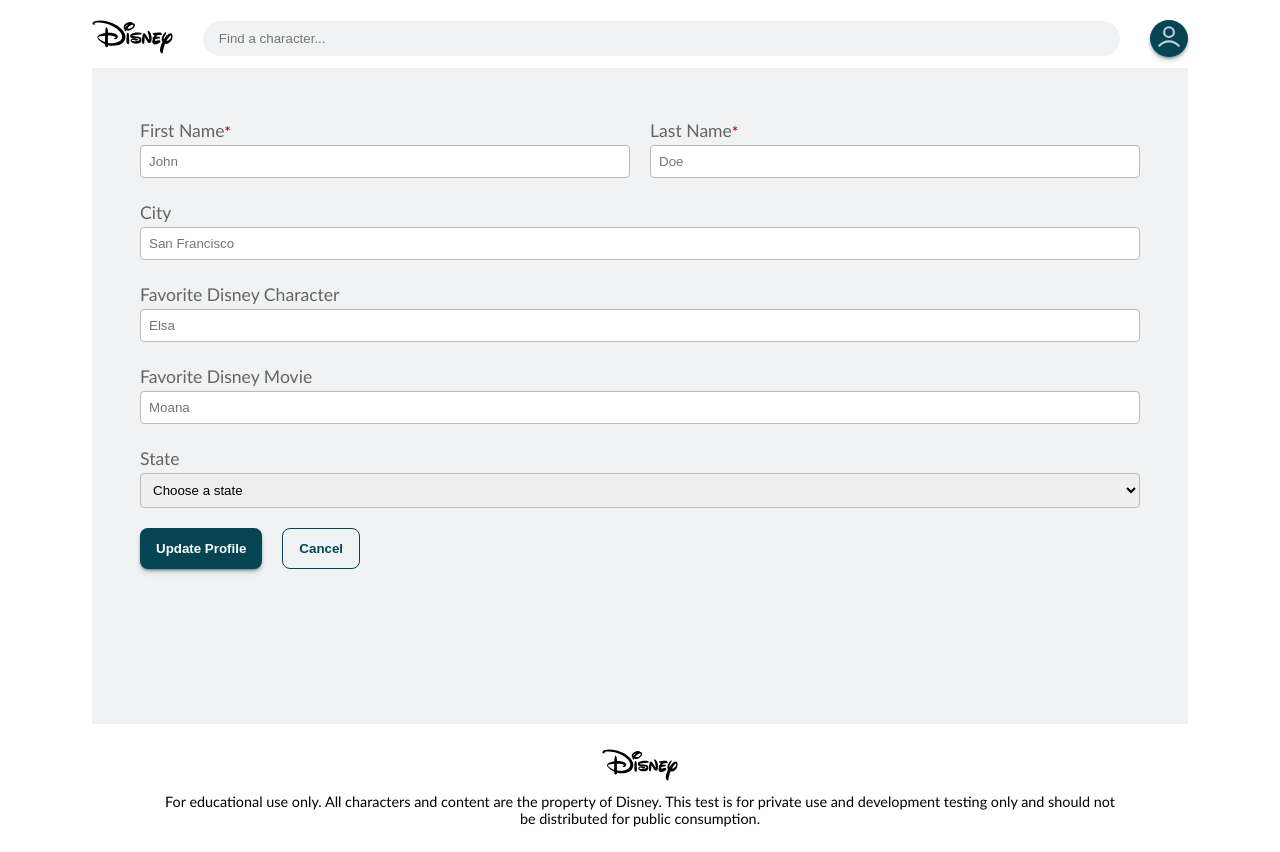
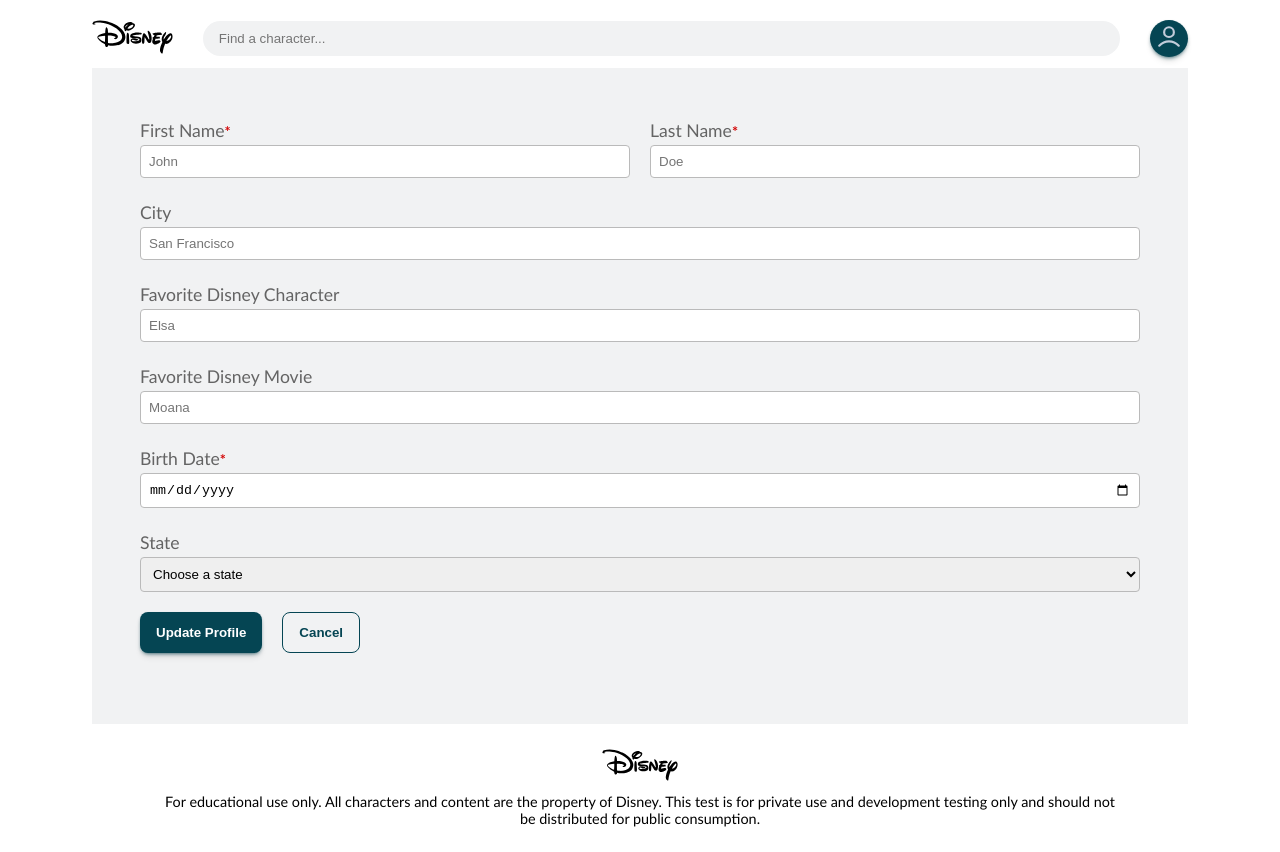
Before and after one commit to GersonEC/disney-characters, a React (Vite) app: page /edit-profile in a window 1280 px wide. Built offline with nearby package versions, Linux system fonts and the light colour scheme.

Commit message:
implement date picker component

```diff
--- /dev/null
+++ b/src/components/DatePicker/DatePicker.css
@@ -0,0 +1,24 @@
+.date {
+  display: flex;
+  flex-direction: column;
+  width: 100%;
+}
+
+.date-label {
+  color: var(--gray);
+  font-weight: 500;
+  font-size: 1.1rem;
+  padding: 4px 0;
+}
+
+.date-field {
+  padding: 8px;
+  border: 1px solid var(--gray-light);
+  border-radius: 4px;
+}
+
+.date-required {
+  color: var(--red);
+  font-weight: 600;
+  font-size: 0.9rem;
+}
--- /dev/null
+++ b/src/components/DatePicker/DatePicker.tsx
@@ -0,0 +1,18 @@
+import React, { ComponentProps } from 'react';
+import './DatePicker.css';
+
+type DatePickerProps = ComponentProps<'input'> & {
+  label: string;
+};
+
+export const DatePicker: React.FC<DatePickerProps> = ({ label, ...props }) => {
+  return (
+    <div className='date'>
+      <label className='date-label' htmlFor={props.id} aria-label={props.name}>
+        {label}
+        <span className='date-required'>{props.required && '*'}</span>
+      </label>
+      <input className='date-field' type='date' />
+    </div>
+  );
+};
--- a/src/components/Form/Form.tsx
+++ b/src/components/Form/Form.tsx
@@ -4,6 +4,7 @@
 import './Form.css';
 import { Select } from '../Select/Select';
 import { stateOptions } from '../../utils/mocks';
+import { DatePicker } from '../DatePicker/DatePicker';
 
 export const Form = () => {
   return (
@@ -23,6 +24,7 @@
         name='Favorite Disney Movie'
         placeholder='Moana'
       />
+      <DatePicker label='Birth Date' required />
       <Select id='state-select' aria-expanded={false} label='State'>
         <option
           id={'select-default'}
```
